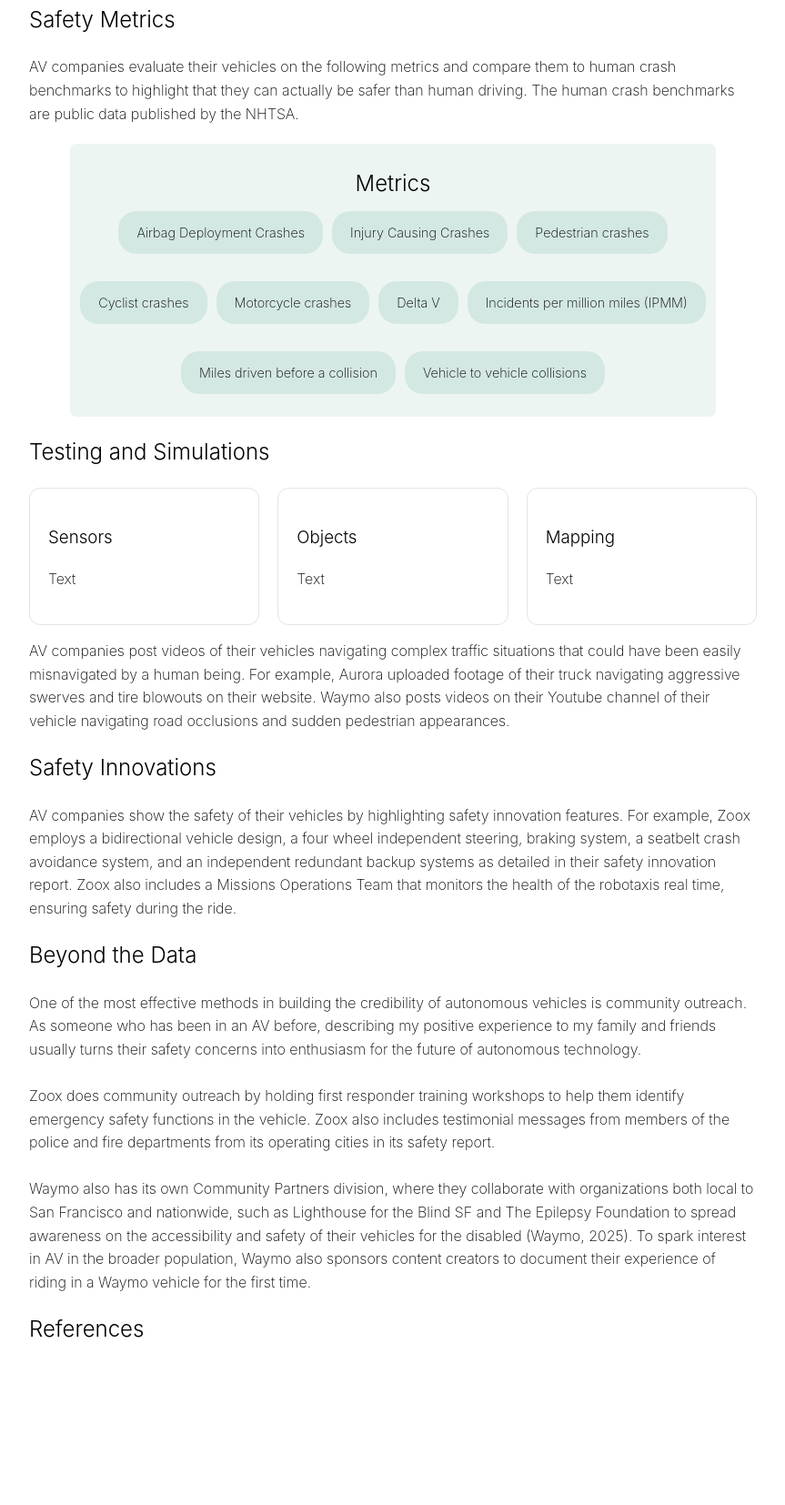
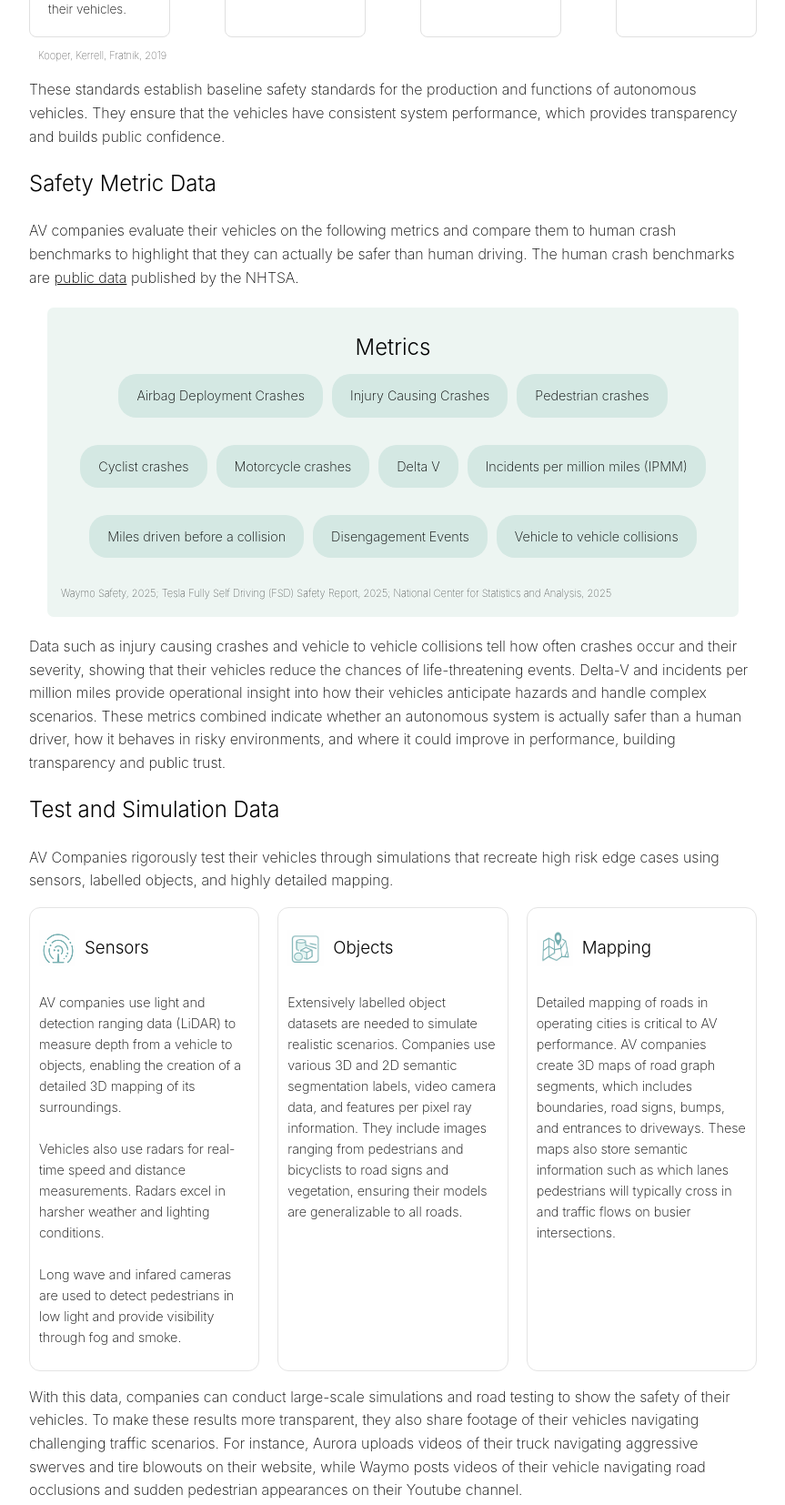
Before and after one commit to emilyyiip/zooxy_paper, a plain HTML site: page index.html in a window 1280 px wide. Shown: the part 690-2344 px from the top of the page at 91% size, without its empty margins (208-1071 px from the left). Before the commit the page ends 2191 px from the top, so only its background shows below. Drawn offline with nearby package versions, Linux system fonts and the light colour scheme; files whose address does not match are found by name; a web font is replaced by a local one.

Commit message:
writing layout done

```diff
--- a/index.html
+++ b/index.html
@@ -1,5 +1,6 @@
 <!DOCTYPE html>
 <html>
+
 <head>
     <meta charset="UTF-8">
     <title>How does the autonomous vehicle industry show that their technology is safe?</title>
@@ -19,17 +20,17 @@
 
         <ul>
 
-        <li><a href="#intro"> 01. Introduction</a></li>
+            <li><a href="#introduction"> 01. Introduction</a></li>
 
-          <li><a href="#safety"> 02. Safety Metrics</a></li>
+            <li><a href="#safety-metrics"> 02. Safety Metric Data</a></li>
 
-          <li><a href="#testsim">03. Testing and Simulation</a></li>
+            <li><a href="#test-sim">03. Test and Simulation Data</a></li>
 
-          <li><a href="#safin">04. Safety Innovations</a></li>
+            <li><a href="#safety-innovation">04. Safety Innovations</a></li>
 
-          <li><a href="#btd">05. Beyond The Data</a></li>
+            <li><a href="#beyond-the-data">05. Beyond The Data</a></li>
 
-          <li><a href="#ref">06. References</a></li>
+            <li><a href="#references">06. References</a></li>
 
         </ul>
 
@@ -37,11 +38,11 @@
 
     <div id="writing">
 
-        <section id = "intro">
+        <section id="introduction">
 
             <h1>How does the autonomous vehicle industry show that their technology is safe?</h1>
 
-        <p class = "name"> By Emily Yip</p>
+            <p class="name"> By Emily Yip</p>
 
             <p>
                 Autonomous vehicles (AV) are transforming modern transportation. As AV companies expand into various
@@ -58,9 +59,11 @@
 
                 <div class="metric-item">
 
-            <p><strong>National Highway Traffic Safety Administration (NHTSA) Framework for Automated Driving Safety (ADS)</strong>
+                    <p><strong>National Highway Traffic Safety Administration (NHTSA) Framework for Automated Driving
+                            Safety (ADS)</strong>
 
-                A framework that outlines how AV developers should design, test, and validate their vehicles.</p>
+                        A framework that outlines how AV developers should design, test, and validate their vehicles.
+                    </p>
 
                 </div>
 
@@ -93,122 +96,210 @@
 
             </div>
 
+            <p class="citations"> Kooper, Kerrell, Fratnik, 2019 </p>
+
+            <p>These standards establish baseline safety standards for the production and functions of autonomous
+                vehicles. They ensure that the vehicles have consistent
+                system performance, which provides transparency and builds public confidence. </p>
+
+
         </section>
 
-    <section id = "safety">
+        <section id="safety-metrics">
 
-        <h2>Safety Metrics</h2>
+            <h2>Safety Metric Data</h2>
 
-        <p> AV companies evaluate their vehicles on the following metrics and compare them to human crash benchmarks to highlight that they can actually
-            be safer than human driving. The human crash benchmarks are public data published by the NHTSA.</p>
+            <p> AV companies evaluate their vehicles on the following metrics and compare them to human crash benchmarks
+                to highlight that they can actually
+                be safer than human driving. The human crash benchmarks are <a href="https://cdan.dot.gov/ target="
+                    _blank" rel="noopener noreferrer">public data</a>
+                published by the NHTSA.</p>
 
 
             <div class="metric-box">
 
-            <h2 class = "same"> Metrics</h2>
+                <h2 class="same"> Metrics</h2>
 
-                <div class = "metric-buttons">
+                <div class="metric-buttons">
 
-                    <div class = "m-button" data-hover = "Collision with enough force to trigger the airbag system">Airbag Deployment Crashes</div>
+                    <div class="m-button" data-hover="Collision with enough force to trigger the airbag system">Airbag
+                        Deployment Crashes</div>
 
-                    <div class = "m-button" data-hover = "Serious injuries and any reported injuries">Injury Causing Crashes</div>
+                    <div class="m-button" data-hover="Serious injuries, and general injuries">Injury Causing Crashes
+                    </div>
 
-                    <div class = "m-button" data-hover = "Text"> Pedestrian crashes</div>
+                    <div class="m-button" data-hover="Crashes involving pedestrians across all road environments">
+                        Pedestrian crashes</div>
 
-                    <div class = "m-button" data-hover = "Text"> Cyclist crashes</div>
+                    <div class="m-button" data-hover="Crashes involving cyclists across all road environments"> Cyclist
+                        crashes</div>
 
-                    <div class = "m-button" data-hover = "Text">Motorcycle crashes</div>
+                    <div class="m-button" data-hover="Crashes involving motorcycles across all road environments">
+                        Motorcycle crashes</div>
 
-                    <div class = "m-button" data-hover = "Change in velocity during a collision">Delta V</div>
+                    <div class="m-button" data-hover="Change in velocity during a collision">Delta V</div>
 
-                    <div class = "m-button" data-hover = "Text">Incidents per million miles (IPMM)</div>
+                    <div class="m-button"
+                        data-hover="Rates reflect the number of reported incidents per million miles of on-road operation">
+                        Incidents per million miles (IPMM)</div>
 
-                    <div class = "m-button" data-hover = "Text">Miles driven before a collision</div>
+                    <div class="m-button" data-hover="Text">Miles driven before a collision</div>
 
-                    <div class = "m-button" data-hover = "Intersection, head-on, single vehicle, front to rear">Vehicle to vehicle collisions</div>
+                    <div class="m-button" data-hover="Failures are detected in the technology, systems">Disengagement
+                        Events</div>
+
+                    <div class="m-button" data-hover="Intersection, head-on, single vehicle, front to rear">Vehicle to
+                        vehicle collisions</div>
+
+                </div>
+
+                <p class="citations"> Waymo Safety, 2025; Tesla Fully Self Driving (FSD) Safety Report, 2025; National
+                    Center for Statistics and Analysis, 2025</p>
+
+            </div>
+
+            <p> Data such as injury causing crashes and vehicle to vehicle collisions tell how often crashes occur and
+                their severity, showing that their vehicles reduce the chances of life-threatening events. Delta-V and
+                incidents per
+                million miles provide operational insight into how their vehicles anticipate hazards and handle complex
+                scenarios. These metrics combined indicate whether an autonomous system is actually safer than a human
+                driver, how it behaves in risky environments, and where it could improve in performance, building
+                transparency and public trust.</p>
+
+        </section>
+
+        <section id="test-sim">
+
+            <h2 class="testsim">Test and Simulation Data</h2>
+
+            <p>AV Companies rigorously test their vehicles through simulations that recreate high risk edge cases using
+                sensors, labelled objects, and highly detailed mapping. </p>
+
+            <div class="sim-panel">
+
+                <div class="panel">
+
+                    <div class="panel-header">
+
+                        <img src=assets/sensor.png class="panel-icon">
+
+                        <h3> Sensors</h3>
+
+                    </div>
+
+                    <p> AV companies use light and detection ranging data (LiDAR) to measure depth from a vehicle to
+                        objects, enabling the creation of a detailed 3D mapping of its surroundings.<br><br>
+
+                        Vehicles also use radars for real-time speed and distance measurements. Radars excel in harsher
+                        weather and lighting conditions. <br><br>
+
+                        Long wave and infared cameras are used to detect pedestrians in low light and provide visibility
+                        through fog and smoke.
+
+                    </p>
+
+                </div>
+
+                <div class="panel">
+
+                    <div class="panel-header">
+
+                        <img src=assets/objects.png class="panel-icon">
+
+                        <h3> Objects</h3>
+
+                    </div>
+
+                    <p>Extensively labelled object datasets are needed to simulate realistic scenarios. Companies use
+                        various 3D and 2D semantic segmentation labels, video camera data, and features
+
+                        per pixel ray information. They include images ranging from pedestrians and bicyclists to road
+                        signs and vegetation, ensuring their models are generalizable to all roads. </p>
+
+                </div>
+
+                <div class="panel">
+
+                    <div class="panel-header">
+
+                        <img src=assets/map.png class="panel-icon">
+
+                        <h3> Mapping</h3>
+
+                    </div>
+
+                    <p> Detailed mapping of roads in operating cities is critical to AV performance. AV companies create
+                        3D maps of road graph segments, which includes boundaries, road signs, bumps, and entrances to
+                        driveways. These maps also store semantic information such as which lanes pedestrians will
+                        typically cross in and traffic flows on busier intersections. </p>
 
                 </div>
 
             </div>
 
-    </section>
-
-    <section id = "testsim">
-
-        <h2 class = "testsim">Testing and Simulations</h2>
-
-        <div class = "sim-panel">
-
-            <div class = "panel">
-
-                <h3> Sensors</h3>
-
-                <p> Text</p>
-
-            </div>
-
-            <div class = "panel">
-
-                <h3> Objects</h3>
-
-                <p> Text</p>
-
-            </div>
-
-            <div class = "panel">
-
-                <h3> Mapping</h3>
-
-                <p> Text</p>
-
-            </div>
-
-        </div>
-
-        <p>AV companies post videos of their vehicles navigating complex traffic situations that could have been easily misnavigated by a human being.
-        For example, Aurora uploaded footage of their truck navigating aggressive swerves and tire blowouts on their website. Waymo also posts videos on
-        their Youtube channel of their vehicle navigating road occlusions and sudden pedestrian appearances.
+            <p> With this data, companies can conduct large-scale simulations and road testing to show the safety of
+                their vehicles. To make these results more transparent, they also share footage of their vehicles
+                navigating challenging traffic scenarios. For instance, Aurora uploads videos of their truck navigating
+                aggressive swerves and tire blowouts on their website, while Waymo posts videos of their vehicle
+                navigating road occlusions and sudden pedestrian appearances on their Youtube channel.
             </p>
 
         </section>
 
-    <section id = "safin">
+        <section id="safety-innovation">
 
-        <h2 class = "same">Safety Innovations</h2>
+            <h2 class="same">Safety Innovations</h2>
 
-        <p> AV companies show the safety of their vehicles by highlighting safety innovation features. For example, Zoox employs a bidirectional
-            vehicle design, a four wheel independent steering, braking system, a seatbelt crash avoidance system, and an independent redundant backup
-            systems as detailed in their safety innovation report. Zoox also includes a Missions Operations Team that monitors the health of the
-            robotaxis real time, ensuring safety during the ride.</p>
-
-    </section>
-
-    <section id = "btd">
-
-        <h2 class = "btd">Beyond the Data</h2>
-
-        <p>One of the most effective methods in building the credibility of autonomous vehicles is community outreach.
-            As someone who has been in an AV before, describing my positive experience to my family and friends usually turns
-            their safety concerns into enthusiasm for the future of autonomous technology. <br><br>
-
-            Zoox does community outreach by holding first responder training workshops to help them identify emergency safety functions in the vehicle.
-            Zoox also includes testimonial messages from members of the police and fire departments from its operating cities in its safety report. <br><br>
-
-            Waymo also has its own Community Partners division, where they collaborate with organizations both local to San Francisco and nationwide,
-            such as Lighthouse for the Blind SF and The Epilepsy Foundation to spread awareness on the accessibility and safety of their vehicles for the disabled
-            (Waymo, 2025). To spark interest in AV in the broader population, Waymo also sponsors content creators to document their experience of riding in a Waymo vehicle
-            for the first time.
+            <p> AV companies show the safety of their vehicles by highlighting safety innovation features. Zoox
+                emphasizes their bidirectional
+                vehicle design, a four wheel independent steering, braking system, seatbelt crash avoidance system, and
+                independent redundant backup
+                systems on their website . Zoox also includes a Missions Operations Team that monitors the health of the
+                robotaxis real time, ensuring safety during the ride.
             </p>
 
         </section>
 
-    <section id = "ref">
+        <section id="beyond-the-data">
 
-        <h2 class = "ref">References</h2>
+            <h2 class="btd">Beyond the Data</h2>
+
+            <p>One of the most effective methods in building the credibility of autonomous vehicles is community
+                outreach.
+                As someone who has been in an AV before, describing my positive experience to my family and friends
+                immediately turns
+                their safety concerns into enthusiasm for the future of autonomous technology. <br><br>
+
+            <div class="bar">
+
+                <p><strong>Zoox</strong><br>
+                    First responder training workshops are held to train workers to identify emergency safety functions
+                    in the vehicle.
+                    Zoox also includes testimonial messages from members of the police and fire departments from its
+                    operating cities. <br><br>
+
+                    <strong>Waymo</strong><br>
+                    The Comunity Partners division collaborates with organizations both local to San Francisco and
+                    nationwide,
+                    such as Lighthouse for the Blind SF and The Epilepsy Foundation to spread awareness on the
+                    accessibility and safety of their vehicles for the disabled
+                    (Waymo, 2025). To spark interest in AV in the broader population, Waymo also sponsors content
+                    creators to document their experience of riding in a Waymo vehicle
+                    for the first time.
+                </p>
+
+            </div>
+
+        </section>
+
+        <section id="references">
+
+            <h2 class="ref">References</h2>
 
         </section>
 
     </div>
 
 </body>
+
 </html>
--- a/styles.css
+++ b/styles.css
@@ -16,13 +16,20 @@ h1, h2, h3{
     font-weight: 300
 }
 
-h2-number{
-  color:rgba(122, 220, 180);
-}
-
 name{
     font-size: 0.9em;
     font-weight: 100;
+}
+
+.citations{
+  padding-left: 10px;
+  font-size: 0.7em;
+  font-weight: 100;
+}
+
+a{
+  text-decoration: underline;
+  color: black;
 }
 
 #scroll-progress {
@@ -40,12 +47,6 @@ name{
     grid-template-columns: repeat(4, 1fr);
     gap: 60px;
     margin: 0 auto;
-  }
-
-  @media (max-width: 1200px) {
-    .metric-grid {
-      grid-template-columns: repeat(3, 1fr);
-    }
   }
 
   @media (max-width: 900px) {
@@ -69,6 +70,7 @@ name{
   .metric-item p {
     font-size: 0.85em;
     margin: 0;
+    padding:10px;
     line-height: 1.4;
   }
 
@@ -76,7 +78,7 @@ name{
     position: fixed;
     top: 200px;
     left: 20px;
-    width: 200px;
+    width: 210px;
     padding: 20px;
     border-radius: 16px;
     padding-left: 20px;
@@ -141,7 +143,7 @@ name{
     margin: 20px auto;
     border-radius: 7px;
     width: 100%;
-    max-width: 700px;
+    max-width: 750px;
   }
 
   .metric-box h2 {
@@ -193,14 +195,36 @@ name{
   display: grid;
   grid-template-columns: repeat(3, 1fr);
   gap: 20px;
-  max-width: 1200px;
+  max-width: 900px;
   margin: 10px auto;
 }
 
 .panel {
   background: #ffffff;
-  padding: 20px;
+  padding: 10px;
+  gap: 10px;
   border-radius: 12px;
   border: 1px solid #e4e4e4;
   line-height: 1.6;
 }
+
+.panel-header{
+  display:flex;
+  align-items: center;
+  gap: 10px;
+}
+
+.panel-icon {
+  width: 40px;
+  height: 40px;
+}
+
+.panel p {
+  font-size: 0.9em;
+}
+
+.bar{
+  border-left: 4px solid #d4e8e3;
+  padding-left: 20px;
+  display: block;
+}
```
Also changed, not shown: assets/map.png (added), assets/objects.png (added), assets/sensor.png (added). Lines whose indentation alone changed are shown as unchanged.
